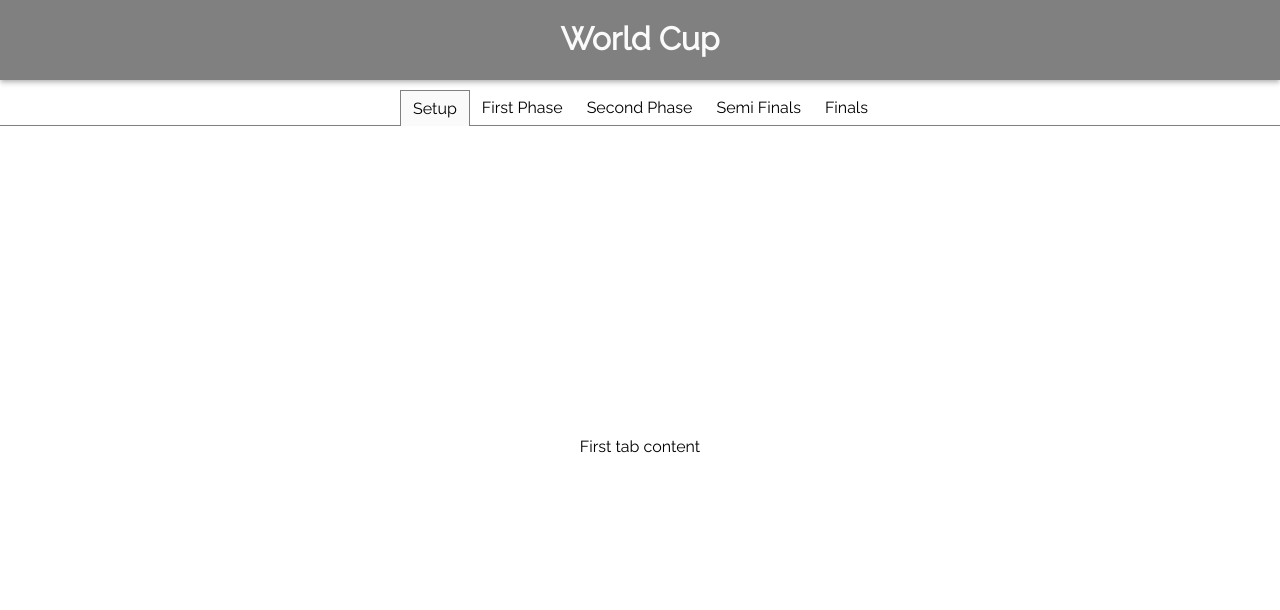
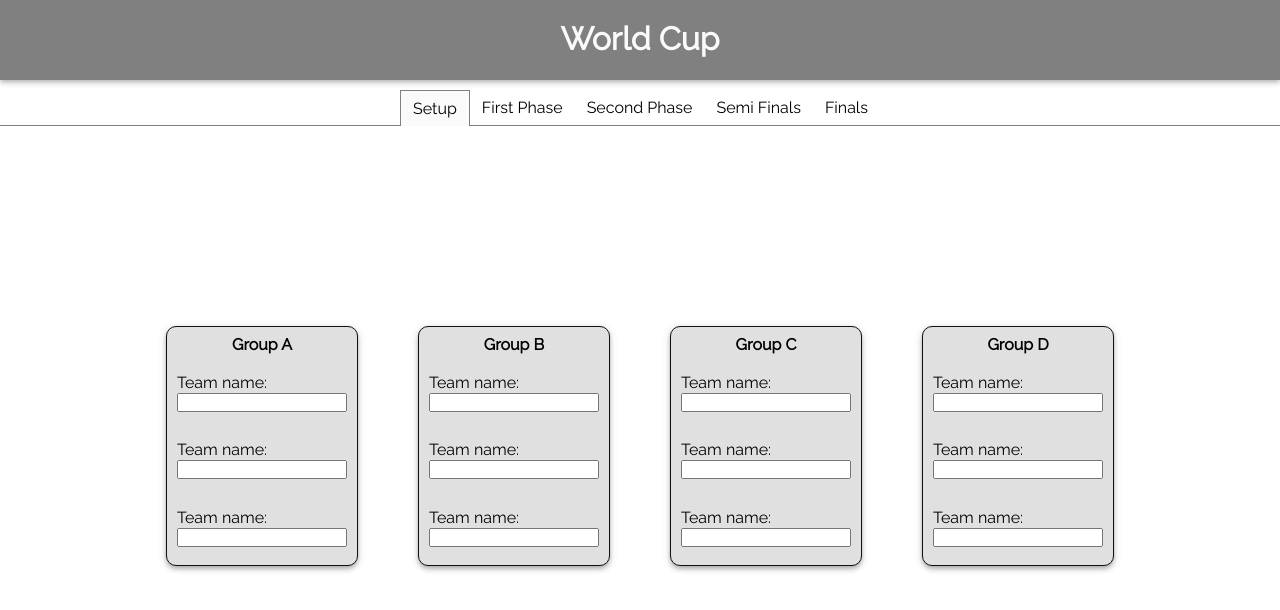
Before and after one commit to moacirguedes/world-cup, a React (Create React App) app: page / in a window 1280 px wide. Shown: the top 610 px of the page. Built offline with nearby package versions, Linux system fonts and the light colour scheme.

Commit message:
created setup teams page

```diff
--- /dev/null
+++ b/src/components/groupSetup/index.js
@@ -0,0 +1,14 @@
+import React from 'react';
+import './styles.scss';
+import NameInput from '../../components/nameInput';
+
+const GroupSetup = ({ group }) =>
+
+  <div className="GroupWrapper">
+    <h4>Group {group}</h4>
+    <NameInput />
+    <NameInput />
+    <NameInput />
+  </div>
+
+export default GroupSetup;
--- /dev/null
+++ b/src/components/groupSetup/styles.scss
@@ -0,0 +1,15 @@
+@import 'src/colors';
+
+.GroupWrapper {
+  border: 1px solid $black;
+  border-radius: 10px;
+  width: 15vw;
+  height: 30vh;
+  background: $light-gray;
+  display: flex;
+  flex-direction: column;
+  justify-content: space-evenly;
+  align-items: center;
+  box-shadow: 0px 2px 4px -1px rgba(0,0,0,0.2), 0px 4px 5px 0px rgba(0,0,0,0.14), 0px 1px 10px 0px rgba(0,0,0,0.12);
+  margin: 30px
+}
--- /dev/null
+++ b/src/components/nameInput/index.js
@@ -0,0 +1,17 @@
+import React from 'react';
+import './styles.scss';
+
+const NameInput = ({ name, value, number }) =>
+
+  <div className="NameInputWrapper">
+    <label htmlFor={name}>Team {number} name:</label>
+    <input
+      className="Name__Input"
+      id={name}
+      type="text"
+      name={name}
+      value={value}
+    />
+  </div>
+
+export default NameInput;
--- /dev/null
+++ b/src/components/nameInput/styles.scss
@@ -0,0 +1,9 @@
+.NameInputWrapper {
+  padding: 10px;
+}
+
+.Name {
+  &__Input {
+    width: 100%;
+  }
+}
--- a/src/pages/main/index.js
+++ b/src/pages/main/index.js
@@ -1,12 +1,13 @@
 import React from 'react';
 import './styles.scss';
 import Tabs from '../../components/tabs';
+import Setup from '../setup';
 
 const Main = () => {
   return (
     <Tabs>
       <div label="Setup">
-        First tab content
+        <Setup />
       </div>
       <div label="First Phase">
         first phase tab content
--- /dev/null
+++ b/src/pages/setup/index.js
@@ -0,0 +1,14 @@
+import React from 'react';
+import './styles.scss';
+import GroupSetup from '../../components/groupSetup';
+
+const Setup = () =>
+
+  <>
+    <GroupSetup group="A"/>
+    <GroupSetup group="B"/>
+    <GroupSetup group="C"/>
+    <GroupSetup group="D"/>
+  </>
+
+export default Setup;
```
Also changed, not shown: src/pages/setup/styles.scss (added).
